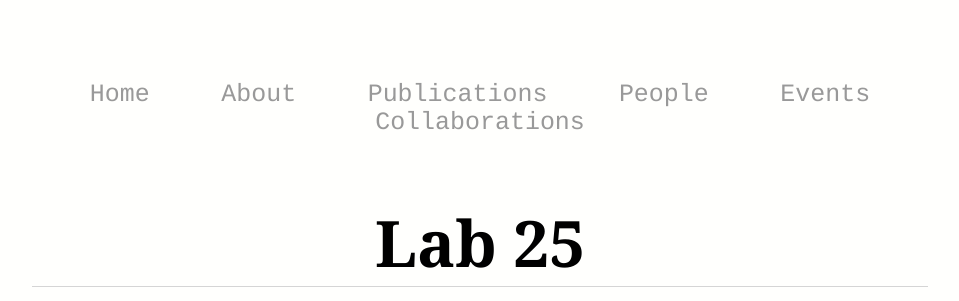
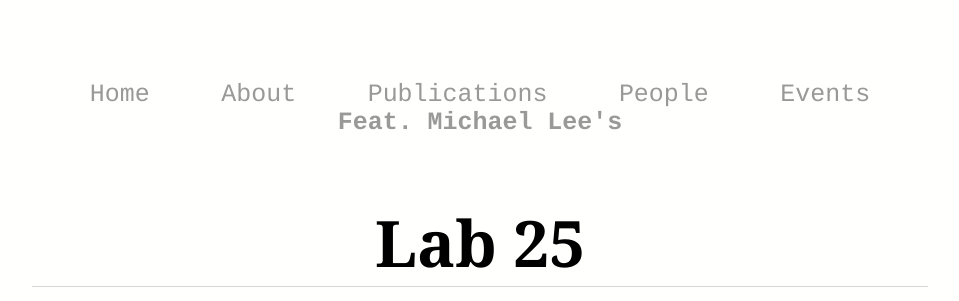
Before and after one commit to BouzasLab25/bouzaslab25.github.io, a Jekyll site: the page built from people/oksana.html, in a window 1280 px wide. Shown: the top 301 px of the page, without its empty margins (160-1119 px from the left). Built offline with Jekyll 4.4.1, drawn with Linux system fonts in a browser that asks for light colours.

Commit message:
Update default.html

```diff
--- a/_layouts/default.html
+++ b/_layouts/default.html
@@ -16,7 +16,7 @@
 		        	<li><a href="/publications">Publications</a></li>
 	        		<li><a href="/people">People</a></li>
 	        		<li><a href="/events">Events</a></li>
-				<li><a href="/collabs/Bouzas-Lee.html">Collaborations</a></li>
+				<li><a href="/collabs/Bouzas-Lee.html"><b>Feat. Michael Lee's</b></a></li>
 	    		</ul>
 			</nav>
 
```
